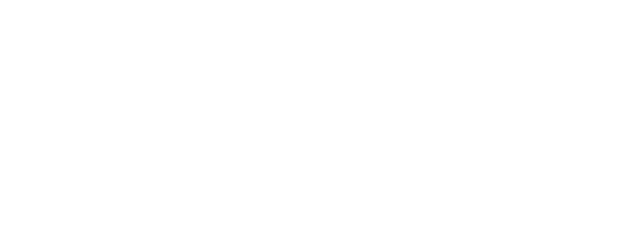
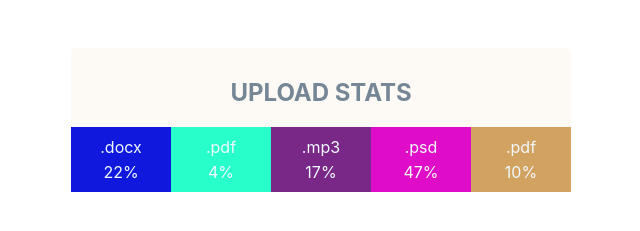
Before and after one commit to papalanya/goit-react-hw-01-components, a React (Create React App) app: page / in a window 1280 px wide. Shown: the part 379-610 px from the top of the page, without its empty margins (319-959 px from the left). Built offline with nearby package versions, Linux system fonts and the light colour scheme.

Commit message:
add task 2, statistics

```diff
--- a/src/components/App.jsx
+++ b/src/components/App.jsx
@@ -1,11 +1,15 @@
 import { Profile } from './Profile/profile';
 import user from 'data/user.json';
+
+import { Statistics } from './Statistics/statistics';
+import data from 'data/data.json';
 
 
 
 export const App = () => {
   return (
     <div>
+
       <Profile
         username={user.username}
         tag={user.tag}
@@ -13,11 +17,14 @@ export const App = () => {
         avatar={user.avatar}
         stats={user.stats}
        />
-      {/* <Statistics
-            title="Upload stats" stats={statistics}
-          />
-      <FriendList friends={friends} />
+
+      <Statistics
+            title="Upload stats" stats={data}
+      />
+
+      {/* <FriendList friends={friends} />
       <TransactionHistory items={transactions} /> */}
+
     </div>
 
   );
--- /dev/null
+++ b/src/components/Statistics/randomColor.jsx
@@ -0,0 +1,3 @@
+export default function randomColor () {
+    return `#${Math.floor(Math.random() * 16777215).toString(16)}`
+}
--- /dev/null
+++ b/src/components/Statistics/statistics.jsx
@@ -0,0 +1,35 @@
+import css from './statistics.module.css'
+import PropTypes from 'prop-types';
+import randomColor from './randomColor';
+
+export const Statistics = ({ title, stats }) => {
+    return (
+      <section className={css.statistics}>
+        {title && <h2 className={css.title}>{title}</h2>}
+
+        <ul className={css.list}>
+          {stats.map(({id, label, percentage}) => {
+            return (
+                <li className={css.item}
+                    key={id}
+                    style={{ backgroundColor: randomColor() }} >
+                <span className={css.label}>{label}</span>
+                <span className={css.percentage}>{percentage}%</span>
+              </li>
+            );
+          })}
+        </ul>
+      </section>
+    );
+  };
+
+Statistics.propTypes = {
+    title: PropTypes.string,
+    stats: PropTypes.arrayOf(
+        PropTypes.shape({
+            id: PropTypes.number.isRequired,
+            label: PropTypes.string.isRequired,
+            percentage: PropTypes.number.isRequired,
+        })
+    ),
+};
--- /dev/null
+++ b/src/components/Statistics/statistics.module.css
@@ -0,0 +1,36 @@
+.statistics {
+    border-radius: 5px;
+    text-align: center;
+    background-color: rgba(252, 245, 236, 0.5);
+    width: 500px;
+    margin: 0 auto;
+    padding-top: 10px;
+    margin-top: 50px;
+  }
+
+  .title {
+    text-transform: uppercase;
+    color: #758797;
+  }
+  .list {
+    margin: 0;
+    padding: 0;
+    list-style: none;
+    display: flex;
+    justify-content: space-between;
+  }
+  .item {
+    width: 100px;
+    display: flex;
+    flex-direction: column;
+    padding-bottom: 10px;
+  }
+  .label {
+    margin-top: 10px;
+    margin-bottom: 5px;
+    color: aliceblue;
+  }
+
+  .percentage {
+    color: aliceblue;
+  }
```
